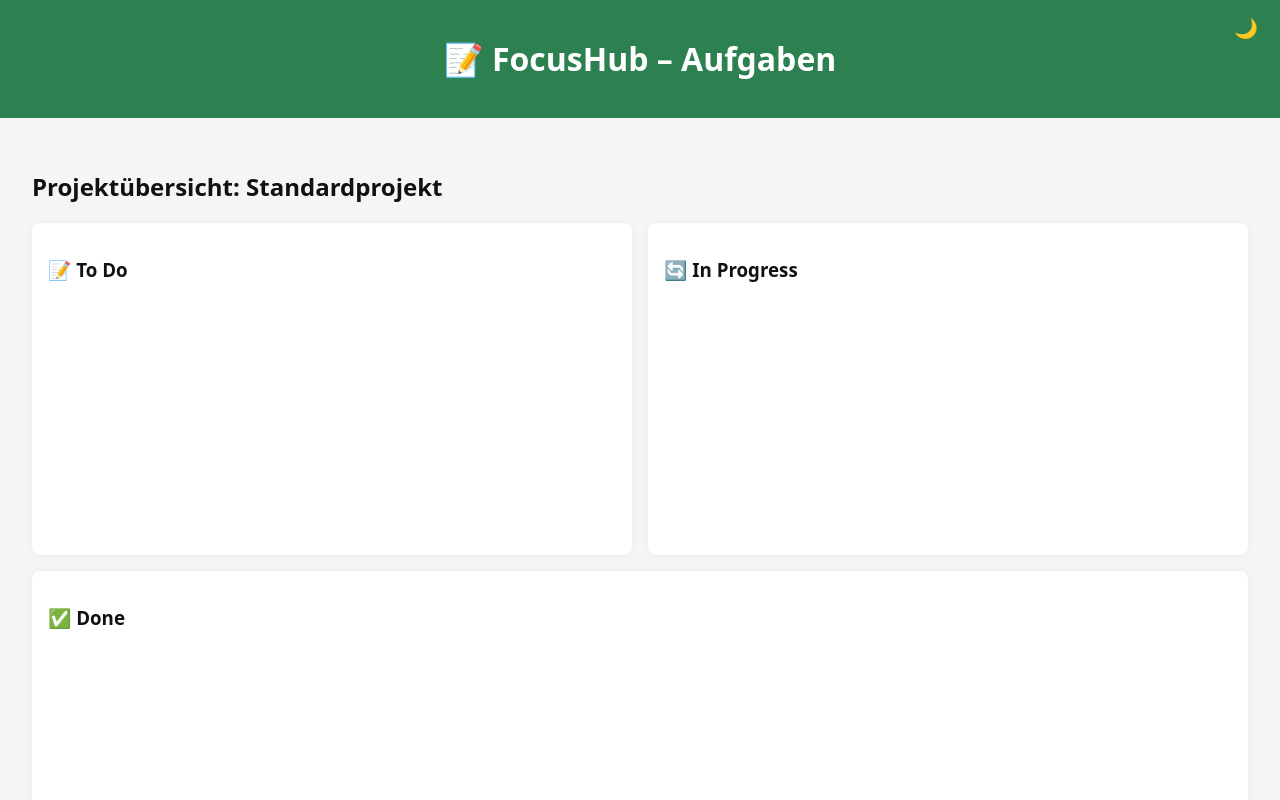
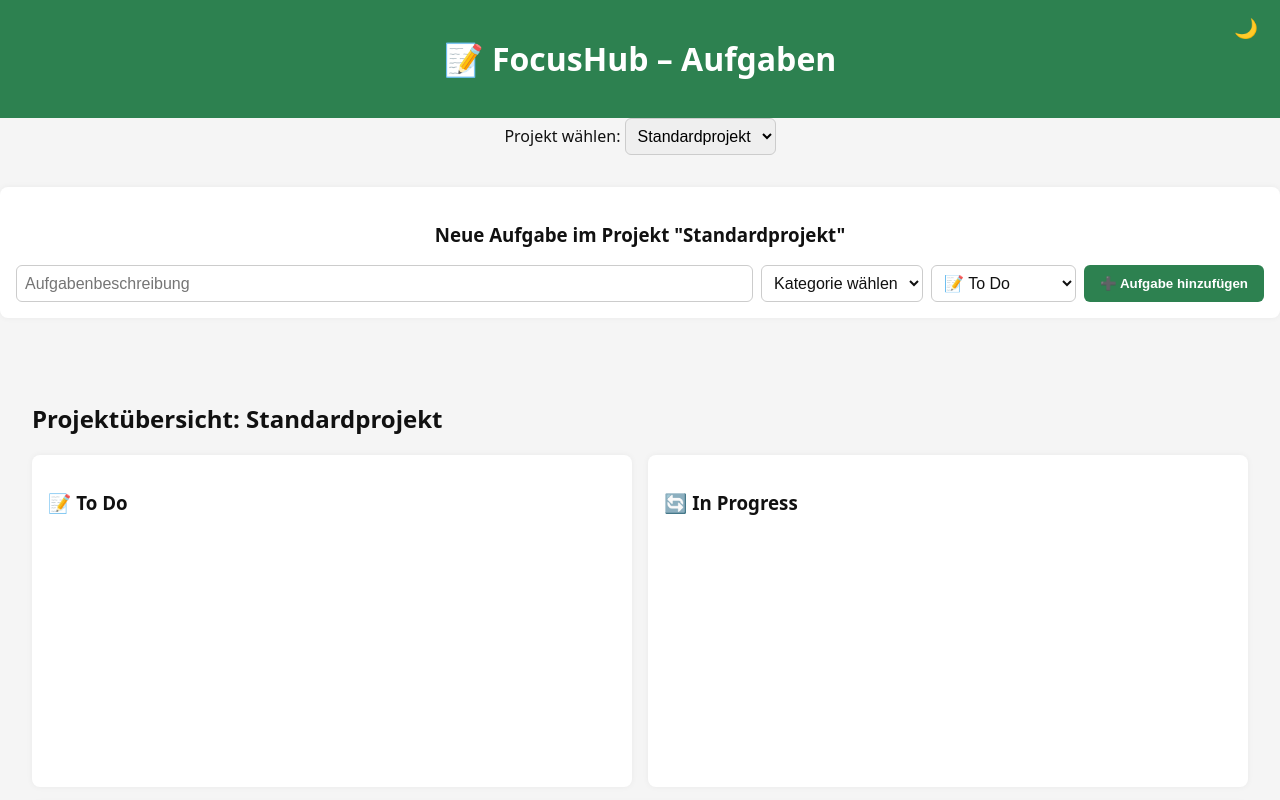
Before and after one commit to portris/focushub, a plain HTML site: page index.html in a window 1280 px wide. Shown: the top 800 px of the page. Drawn offline with Linux system fonts and the light colour scheme.

Commit message:
Aufgaben direkt ins Board hinzufügen

```diff
--- a/index.html
+++ b/index.html
@@ -12,6 +12,30 @@
     <h1>📝 FocusHub – Aufgaben</h1>
     <button id="theme-toggle" class="theme-toggle">🌙</button>
   </header>
+
+    <section id="kanban-controls">
+      <label for="project-switcher">Projekt wählen:</label>
+      <select id="project-switcher"></select>
+    </section>
+
+    <section id="kanban-task-form">
+      <h3>Neue Aufgabe im Projekt "<span id="form-project-name"></span>"</h3>
+      <form id="board-task-form">
+        <input type="text" id="board-task-input" placeholder="Aufgabenbeschreibung" required />
+
+        <select id="board-task-category" required>
+          <option value="" disabled selected>Kategorie wählen</option>
+        </select>
+
+        <select id="board-task-status" required>
+          <option value="todo">📝 To Do</option>
+          <option value="inprogress">🔄 In Progress</option>
+          <option value="done">✅ Done</option>
+        </select>
+
+        <button type="submit">➕ Aufgabe hinzufügen</button>
+      </form>
+    </section>
 
     <section id="kanban-board">
       <h2>Projektübersicht: <span id="active-project-name"></span></h2>
--- a/scripts/main.js
+++ b/scripts/main.js
@@ -45,6 +45,14 @@ const todoContainer = document.getElementById("todo-tasks");
 const inprogressContainer = document.getElementById("inprogress-tasks");
 const doneContainer = document.getElementById("done-tasks");
 
+const projectSwitcher = document.getElementById("project-switcher");
+
+const formProjectName = document.getElementById("form-project-name");
+const boardTaskForm = document.getElementById("board-task-form");
+const boardTaskInput = document.getElementById("board-task-input");
+const boardCategorySelect = document.getElementById("board-task-category");
+const boardStatusSelect = document.getElementById("board-task-status");
+formProjectName.textContent = kanbanProject;
 
 
 let tasks = JSON.parse(localStorage.getItem("tasks")) || [];
@@ -95,6 +103,8 @@ window.removeProject = function(index) {
   renderTasks();
   renderProjectOptions();
   renderProjectList();
+  renderProjectSwitcher();
+  renderKanban();
 };
 
 projectForm.addEventListener("submit", (e) => {
@@ -106,6 +116,8 @@ projectForm.addEventListener("submit", (e) => {
   renderProjectOptions();
   renderProjectList();
   projectForm.reset();
+  renderProjectSwitcher();
+  renderKanban();
 });
 
 function renderCategoryOptions() {
@@ -114,6 +126,8 @@ function renderCategoryOptions() {
 
   // Für den Filter
   categoryFilter.innerHTML = '<option value="Alle">Alle</option>';
+
+  boardCategorySelect.innerHTML = '<option value="" disabled selected>Kategorie wählen</option>';
 
   categories.forEach(cat => {
     const opt1 = document.createElement("option");
@@ -125,6 +139,11 @@ function renderCategoryOptions() {
     opt2.value = cat.name;
     opt2.textContent = cat.name;
     categoryFilter.appendChild(opt2);
+
+    const opt3 = document.createElement("option");
+    opt3.value = cat.name;
+    opt3.textContent = cat.name;
+    boardCategorySelect.appendChild(opt3);
   });
 }
 
@@ -160,6 +179,8 @@ window.removeCategory = function(index) {
   renderCategoryList();
   renderCategoryOptions();
   renderTasks();
+  renderProjectSwitcher();
+  renderKanban();
 };
 
 function renderTasks() {
@@ -198,6 +219,7 @@ taskForm.addEventListener("submit", (e) => {
   saveTasks();
   renderTasks();
   renderKanban();
+  renderProjectSwitcher();
 });
 
 categoryFilter.addEventListener("change", renderTasks);
@@ -208,6 +230,7 @@ window.toggleDone = function(index) {
   saveTasks();
   renderTasks();
   renderKanban();
+  renderProjectSwitcher();
 };
 
 window.deleteTask = function(index) {
@@ -215,6 +238,7 @@ window.deleteTask = function(index) {
   saveTasks();
   renderTasks();
   renderKanban();
+  renderProjectSwitcher();
 };
 
 function renderKanban() {
@@ -252,10 +276,47 @@ window.setStatus = function(index, status) {
   renderKanban();
 };
 
+function renderProjectSwitcher() {
+  projectSwitcher.innerHTML = "";
+
+  projects.forEach(project => {
+    const opt = document.createElement("option");
+    opt.value = project;
+    opt.textContent = project;
+    if (project === kanbanProject) {
+      opt.selected = true;
+    }
+    projectSwitcher.appendChild(opt);
+  });
+}
+
+projectSwitcher.addEventListener("change", () => {
+  localStorage.setItem("activeProject", projectSwitcher.value);
+  location.reload(); // oder renderKanban() neu aufrufen, wenn du kein Reload willst
+});
+
+boardTaskForm.addEventListener("submit", (e) => {
+  e.preventDefault();
+
+  const newTask = {
+    text: boardTaskInput.value.trim(),
+    done: boardStatusSelect.value === "done",
+    status: boardStatusSelect.value,
+    category: boardCategorySelect.value,
+    project: kanbanProject
+  };
+
+  tasks.push(newTask);
+  localStorage.setItem("tasks", JSON.stringify(tasks));
+  boardTaskForm.reset();
+  renderKanban();
+});
+
 renderProjectOptions();
 renderProjectList();
 renderCategoryOptions(); // Kategorie-Dropdown befüllen
 renderCategoryList();    // Kategorieverwaltung anzeigen
 renderTasks();           // Aufgabenliste anzeigen
 renderTasks();
+renderProjectSwitcher();
 renderKanban();
--- a/styles/style.css
+++ b/styles/style.css
@@ -247,3 +247,52 @@ form select {
   cursor: pointer;
   font-size: 1.2rem;
 }
+
+/* Task Bar für Kanban Board */
+#kanban-controls {
+  margin-bottom: 1rem;
+  text-align: center;
+}
+
+#project-switcher {
+  padding: 0.5rem;
+  font-size: 1rem;
+  border-radius: 6px;
+  border: 1px solid #ccc;
+}
+
+/* CSS für Tasks direkt im Board hinzufügen */
+
+#kanban-task-form {
+  margin: 2rem 0;
+  padding: 1rem;
+  background: var(--card);
+  border-radius: 8px;
+  box-shadow: 0 0 6px rgba(0,0,0,0.05);
+  text-align: center;
+}
+
+#board-task-form {
+  display: flex;
+  flex-wrap: wrap;
+  gap: 0.5rem;
+  justify-content: center;
+}
+
+#board-task-form input,
+#board-task-form select {
+  padding: 0.5rem;
+  font-size: 1rem;
+  border-radius: 6px;
+  border: 1px solid #ccc;
+}
+
+#board-task-form button {
+  padding: 0.5rem 1rem;
+  font-weight: bold;
+  background: var(--accent);
+  color: white;
+  border: none;
+  border-radius: 6px;
+  cursor: pointer;
+}
```
